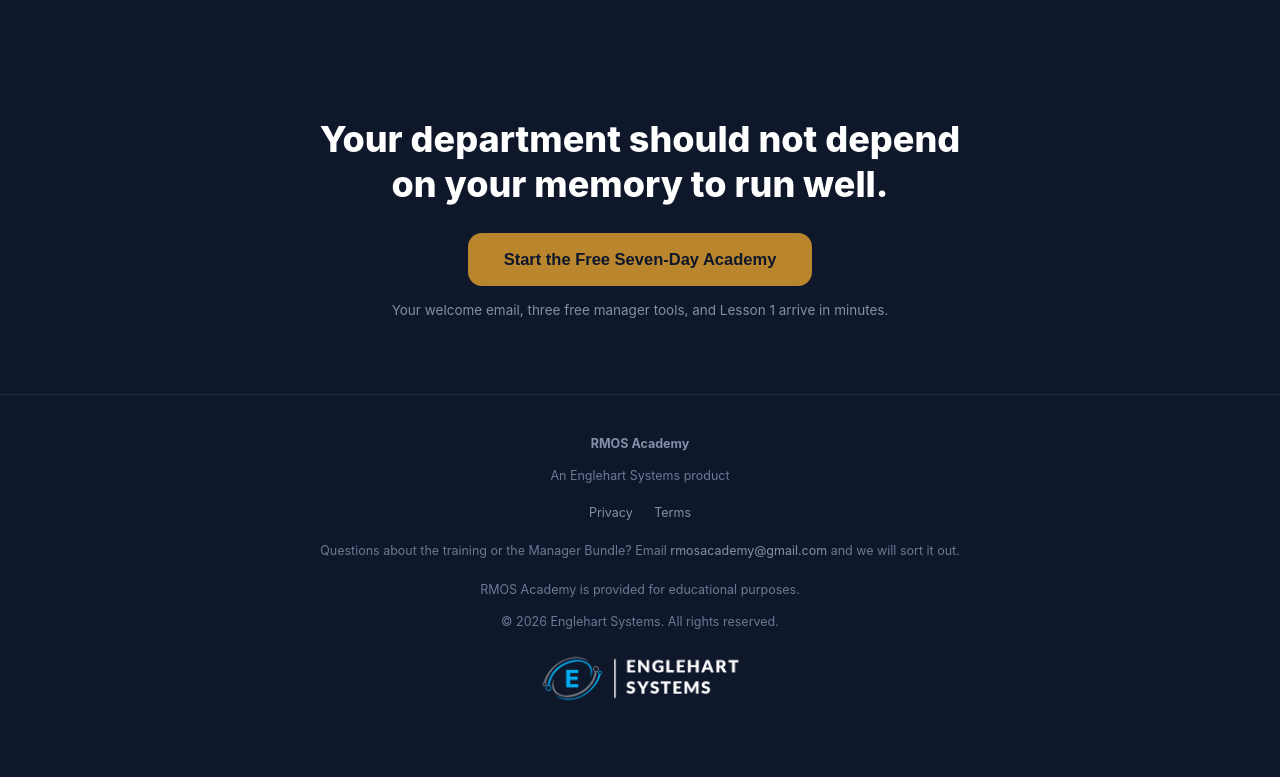
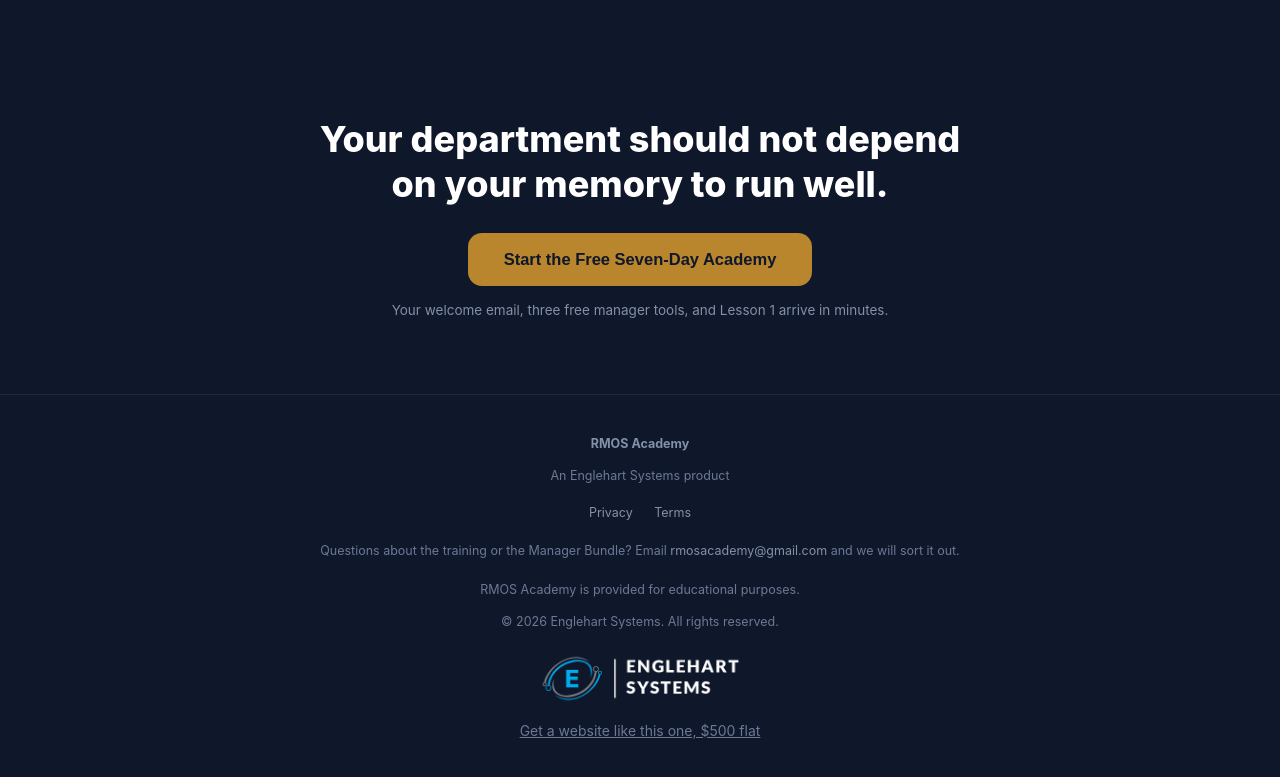
Before and after one commit to Hazard9/rmos-academy, a plain HTML site: page index.html in a window 1280 px wide. Shown: the part 6090-6867 px from the top of the page. Before the commit the page ends 6841 px from the top, so only its background shows below. Drawn offline with Linux system fonts and the light colour scheme.

Commit message:
Add website offer line under maker mark

```diff
--- a/index.html
+++ b/index.html
@@ -177,7 +177,7 @@
     .compare{grid-template-columns:1fr;}
     section{padding:44px 20px;}
   }
-.es-badge{margin:18px auto 0;text-align:center} .es-badge a{display:inline-block} .es-badge img{display:block;width:210px;max-width:220px;height:auto;border:0;opacity:1;filter:none}
+.es-badge{margin:18px auto 0;text-align:center} .es-badge a{display:inline-block} .es-badge img{display:block;width:210px;max-width:220px;height:auto;border:0;opacity:1;filter:none} .es-badge a.es-line{display:block;margin-top:8px;font-size:14px;line-height:1.45;text-align:center;text-decoration:underline;color:inherit}
 </style>
 </head>
 <body>
@@ -436,7 +436,7 @@
   <div style="margin-top:16px;">Questions about the training or the Manager Bundle? Email <a href="mailto:rmosacademy@gmail.com" style="margin:0;">rmosacademy@gmail.com</a> and we will sort it out.</div>
   <div style="margin-top:16px;">RMOS Academy is provided for educational purposes.</div>
   <div style="margin-top:10px;">&copy; 2026 Englehart Systems. All rights reserved.</div>
-<p class="es-badge"><a href="https://englehart-systems.netlify.app" target="_blank" rel="noopener"><img src="footer-dark.png" alt="Built by Englehart Systems" width="440" height="112"></a></p>
+<p class="es-badge"><a href="https://englehart-systems.netlify.app" target="_blank" rel="noopener"><img src="footer-dark.png" alt="Built by Englehart Systems" width="440" height="112"></a><a class="es-line" href="https://englehart-systems.netlify.app" target="_blank" rel="noopener">Get a website like this one, $500 flat</a></p>
 </footer>
 
 <script>
```
